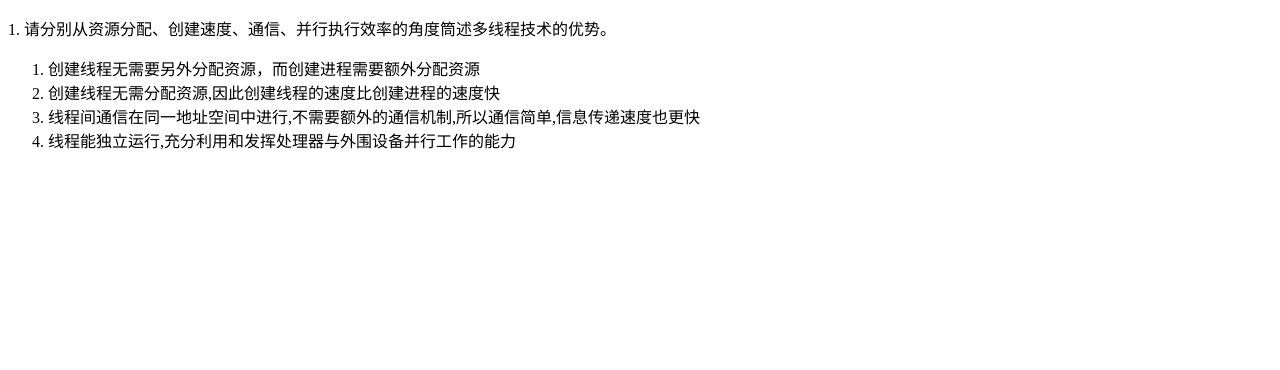
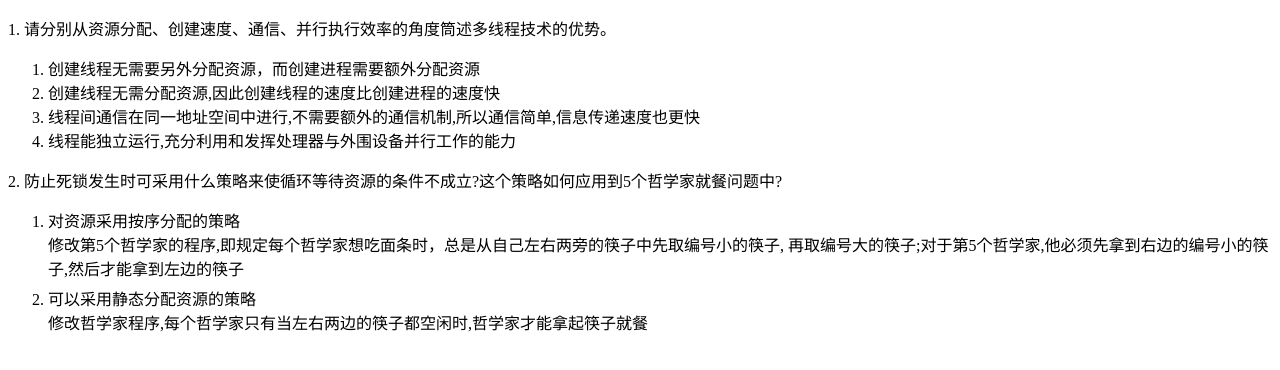
Before and after one commit to tck8888/vue_base_test, a website: page example/operating-system/thread_management.html in a window 1280 px wide. Drawn offline with Linux system fonts and the light colour scheme.

Commit message:
添加一个知识点

```diff
--- a/example/operating-system/thread_management.html
+++ b/example/operating-system/thread_management.html
@@ -10,7 +10,7 @@
 
 <body>
     <div>
-        <p>1. 请分别从资源分配、创建速度、通信、并行执行效率的角度筒述多线程技术的优势。</p>
+        <p>1.   请分别从资源分配、创建速度、通信、并行执行效率的角度筒述多线程技术的优势。</p>
         <ol>
             <li>创建线程无需要另外分配资源，而创建进程需要额外分配资源</li>
             <li>创建线程无需分配资源,因此创建线程的速度比创建进程的速度快 </li>
@@ -18,6 +18,19 @@
             <li>线程能独立运行,充分利用和发挥处理器与外围设备并行工作的能力</li>
         </ol>
     </div>
+    <div>
+        <p>2.   防止死锁发生时可采用什么策略来使循环等待资源的条件不成立?这个策略如何应用到5个哲学家就餐问题中?</p>
+        <ol>
+            <li>对资源采用按序分配的策略<br>
+            修改第5个哲学家的程序,即规定每个哲学家想吃面条时，总是从自己左右两旁的筷子中先取编号小的筷子,
+            再取编号大的筷子;对于第5个哲学家,他必须先拿到右边的编号小的筷子,然后才能拿到左边的筷子
+            </li>
+            <li style="margin-top: 6px">
+                可以采用静态分配资源的策略<br>
+                修改哲学家程序,每个哲学家只有当左右两边的筷子都空闲时,哲学家才能拿起筷子就餐
+            </li>
+        </ol>
+    </div>
 </body>
 
 </html>
```
